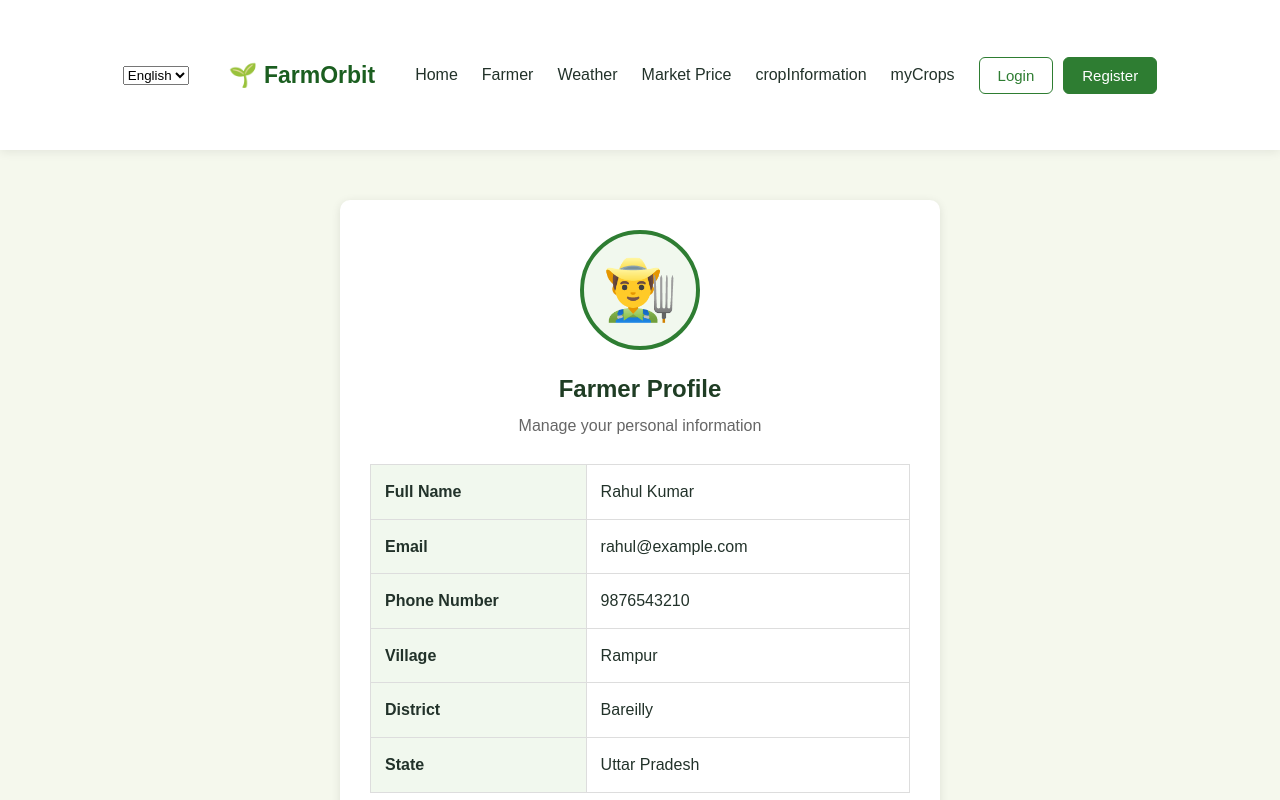
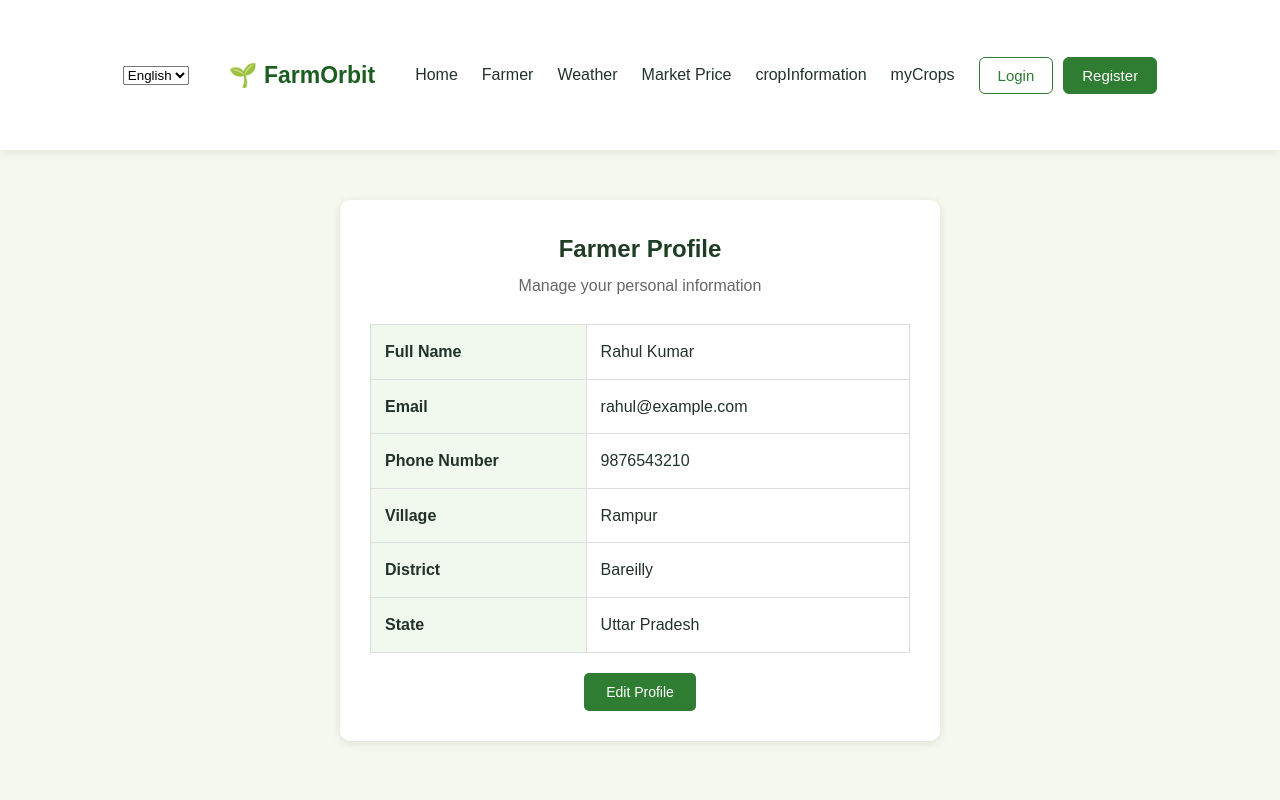
Before and after one commit to kalraananya2007-source/FarmOrbit, a React (Vite) app: page /profile in a window 1280 px wide. Shown: the top 800 px of the page. Built offline with nearby package versions, Linux system fonts and the light colour scheme.

Commit message:
profile updated and improved now

```diff
--- a/src/components/profile.css
+++ b/src/components/profile.css
@@ -1,3 +1,4 @@
+
 .profile-page {
   min-height: 100vh;
   padding: 50px 20px;
@@ -175,50 +176,3 @@
     flex-direction: column;
   }
 }
-
-/* Profile Picture */
-
-.profile-image-section {
-  text-align: center;
-  margin-bottom: 20px;
-}
-
-.profile-image {
-  width: 120px;
-  height: 120px;
-  border-radius: 50%;
-  object-fit: cover;
-  border: 4px solid #2e7d32;
-  display: block;
-  margin: 0 auto;
-}
-
-.default-profile {
-  display: flex;
-  align-items: center;
-  justify-content: center;
-  background-color: #f1f8ee;
-  font-size: 60px;
-}
-
-.image-upload {
-  margin-top: 12px;
-}
-
-.image-upload label {
-  display: inline-block;
-  padding: 8px 14px;
-  background-color: #2e7d32;
-  color: white;
-  border-radius: 5px;
-  cursor: pointer;
-  font-size: 13px;
-}
-
-.image-upload label:hover {
-  opacity: 0.9;
-}
-
-.image-upload input {
-  display: none;
-}
--- a/src/components/profile.jsx
+++ b/src/components/profile.jsx
@@ -1,3 +1,4 @@
+
 import { useEffect, useState } from "react";
 import "./profile.css";
 
@@ -17,25 +18,18 @@ function Profile() {
 
   const [formData, setFormData] = useState(defaultProfile);
 
-  const [profileImage, setProfileImage] = useState(null);
-
   const [errors, setErrors] = useState({});
   const [successMessage, setSuccessMessage] = useState("");
 
   // Load saved profile data when page opens
   useEffect(() => {
     const savedProfile = localStorage.getItem("farmerProfile");
-    const savedImage = localStorage.getItem("farmerProfileImage");
 
     if (savedProfile) {
       const parsedProfile = JSON.parse(savedProfile);
 
       setProfile(parsedProfile);
       setFormData(parsedProfile);
-    }
-
-    if (savedImage) {
-      setProfileImage(savedImage);
     }
   }, []);
 
@@ -49,46 +43,11 @@ function Profile() {
   function handleChange(e) {
     const { name, value } = e.target;
 
-    setFormData({
-      ...formData,
-      [name]: value,
-    });
+    setFormData({...formData, [name]: value, });
 
     if (errors[name]) {
-      setErrors({
-        ...errors,
-        [name]: "",
-      });
+      setErrors({...errors, [name]: "", });
     }
-  }
-
-  function handleImageChange(e) {
-    const file = e.target.files[0];
-
-    if (!file) return;
-
-    if (!file.type.startsWith("image/")) {
-      setErrors({
-        ...errors,
-        profileImage: "Please select a valid image.",
-      });
-      return;
-    }
-
-    const reader = new FileReader();
-
-    reader.onloadend = () => {
-      setProfileImage(reader.result);
-
-      localStorage.setItem("farmerProfileImage", reader.result);
-
-      setErrors({
-        ...errors,
-        profileImage: "",
-      });
-    };
-
-    reader.readAsDataURL(file);
   }
 
   function validateForm() {
@@ -175,42 +134,6 @@ function Profile() {
   return (
     <div className="profile-page">
       <div className="profile-card">
-
-        {/* Profile Picture */}
-        <div className="profile-image-section">
-          {profileImage ? (
-            <img
-              src={profileImage}
-              alt="Farmer"
-              className="profile-image"
-            />
-          ) : (
-            <div className="profile-image default-profile">
-              👨‍🌾
-            </div>
-          )}
-
-          {isEditing && (
-            <div className="image-upload">
-              <label htmlFor="profileImage">
-                Change Profile Picture
-              </label>
-
-              <input
-                id="profileImage"
-                type="file"
-                accept="image/*"
-                onChange={handleImageChange}
-              />
-
-              {errors.profileImage && (
-                <p className="field-error">
-                  {errors.profileImage}
-                </p>
-              )}
-            </div>
-          )}
-        </div>
 
         <h2>Farmer Profile</h2>
 
```
